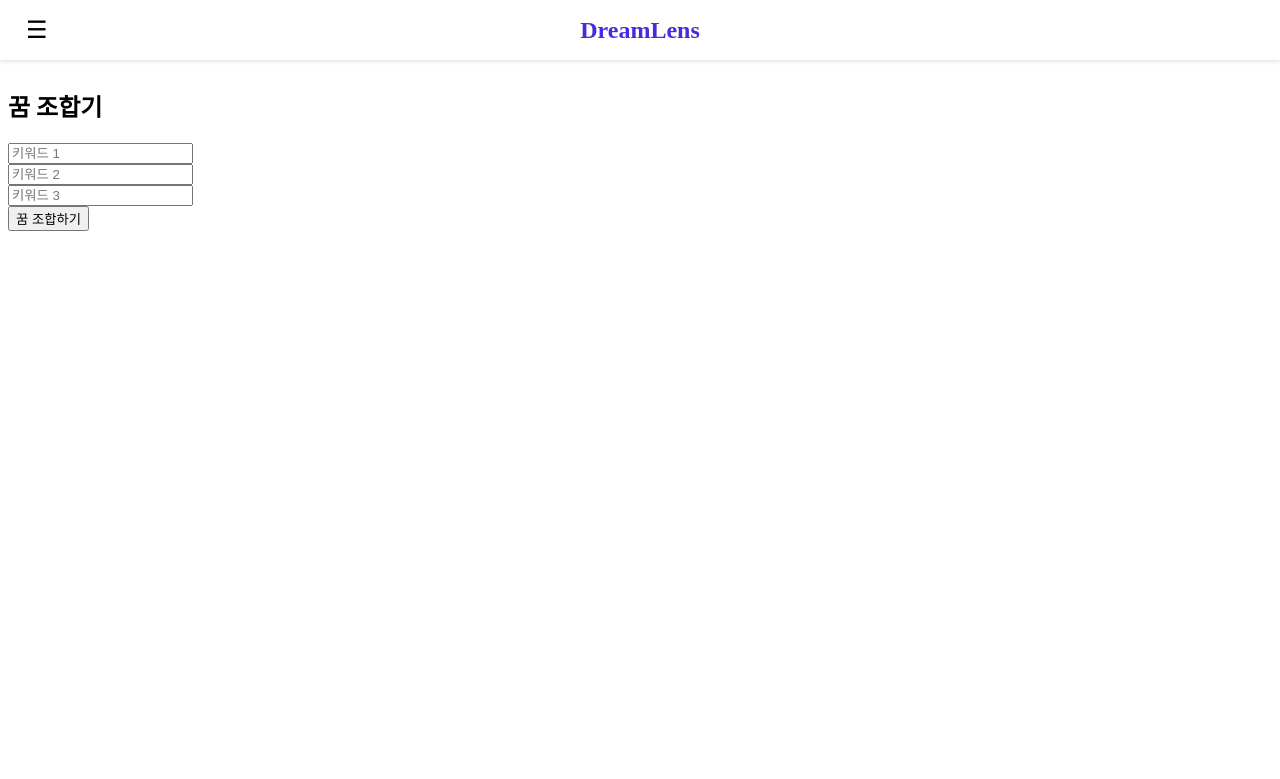
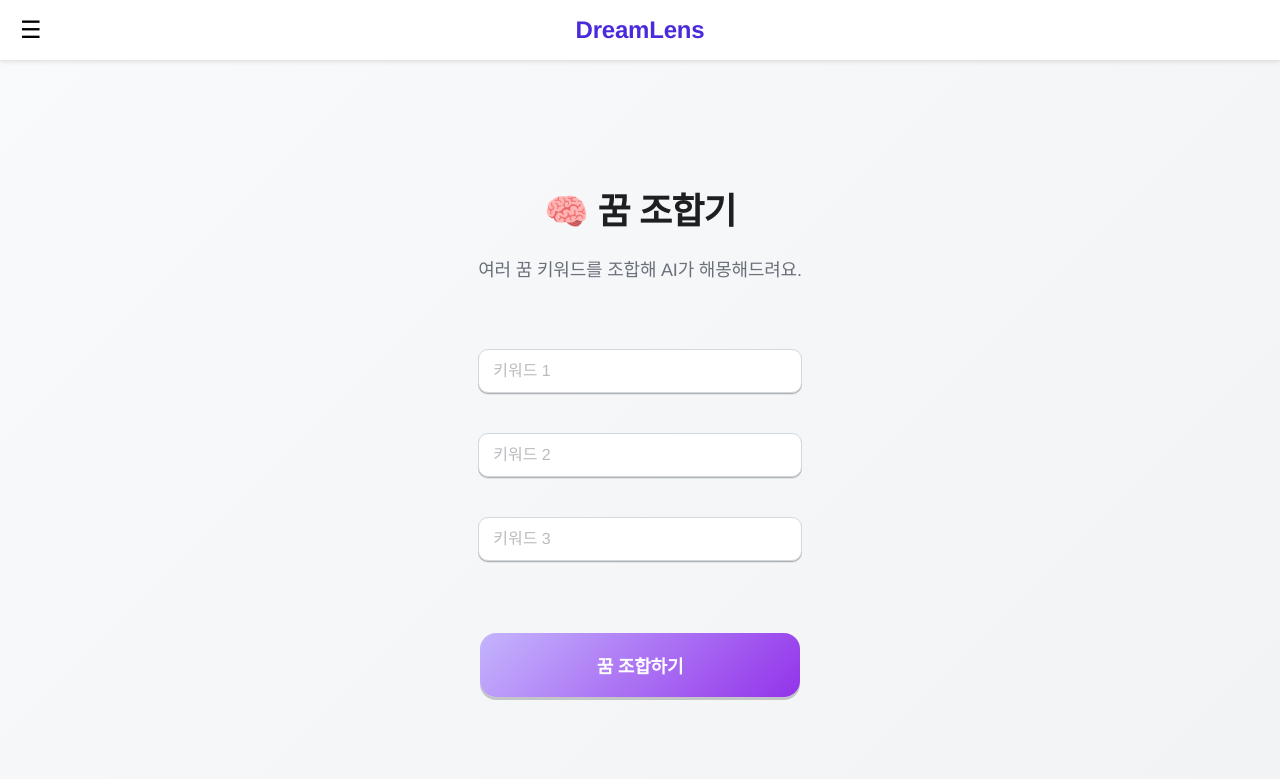
Before and after one commit to dlkara/DreamLens, a Django app: page /combine/ in a window 1280 px wide. Shown: the top 779 px of the page. Run offline with Django 5.2, Linux system fonts and the light colour scheme.

Commit message:
꿈 조합기 css

```diff
--- a/dreamlens_core/static/css/common.css
+++ b/dreamlens_core/static/css/common.css
@@ -1046,10 +1046,53 @@ input[type="date"] {
     -moz-appearance: none;
 }
 
+/* ========== 꿈 조합기 페이지 ========== */
+.combine-page .dream-form {
+    display: flex;
+    flex-direction: column;
+    gap: 1rem;
+    margin-top: 1.5rem;
+}
+
+.combine-page .form-input {
+    width: 100%;
+    padding: 12px 14px;
+    border: 1px solid var(--color-gray-300);
+    border-radius: 10px;
+    font-size: 16px;
+    background-color: var(--color-white);
+    font-family: inherit;
+}
+
+.combine-page .loading-box,
+.combine-page .result-box,
+.combine-page .summary-box {
+    background-color: var(--color-gray-100);
+    border-radius: 10px;
+    padding: 1.2rem;
+    margin-top: 1.5rem;
+    line-height: 1.6;
+    font-size: 15px;
+    white-space: pre-wrap;
+}
+
 /* 폼 그룹 공통 여백 */
 .form-group {
     margin-bottom: 1.5rem;
 }
+
+/* 요약 박스 스타일 */
+.summary-box {
+    text-indent: 0;      /* 전체 들여쓰기 제거 */
+}
+
+.summary-box p {
+    text-indent: 0 !important;
+    margin: 0 !important;
+    padding: 0;
+    line-height: 1.5;
+}
+
 /* ========== 태블릿 스타일 (768px+) ========== */
 @media (min-width: 768px) {
     .interpret-page {
--- a/dreamlens_core/templates/combine.html
+++ b/dreamlens_core/templates/combine.html
@@ -1,45 +1,60 @@
 {% load static %}
-
-{% load static %}
-
 <!DOCTYPE html>
 <html lang="ko">
 <head>
     <meta charset="UTF-8">
     <title>꿈 조합기</title>
+    <meta name="viewport" content="width=device-width, initial-scale=1.0">
+    <link rel="stylesheet" href="{% static 'css/common.css' %}">
     <script src="{% static 'js/combine.js' %}"></script>
 </head>
 <body>
     {% include "header.html" %}
 
-    <h2>꿈 조합기</h2>
+    <div class="main-container combine-page">
+        <div class="container">
+            <div class="page-header text-center">
+                <h1 class="page-title">🧠 꿈 조합기</h1>
+                <p class="page-subtitle">여러 꿈 키워드를 조합해 AI가 해몽해드려요.</p>
+            </div>
 
-    <form method="post" id="dream-form">
+            <form method="post" id="dream-form" class="dream-form">
                 {% csrf_token %}
-        <input type="text" name="kw1" placeholder="키워드 1" value="{{ kw1|default:'' }}"/><br>
-        <input type="text" name="kw2" placeholder="키워드 2" value="{{ kw2|default:'' }}"/><br>
-        <input type="text" name="kw3" placeholder="키워드 3" value="{{ kw3|default:'' }}"/><br>
-        <button type="submit" id="combine-btn" {% if loading %}disabled{% endif %}>
+                <div class="form-group">
+                    <input type="text" name="kw1" placeholder="키워드 1" value="{{ kw1|default:'' }}" class="form-input">
+                </div>
+                <div class="form-group">
+                    <input type="text" name="kw2" placeholder="키워드 2" value="{{ kw2|default:'' }}" class="form-input">
+                </div>
+                <div class="form-group">
+                    <input type="text" name="kw3" placeholder="키워드 3" value="{{ kw3|default:'' }}" class="form-input">
+                </div>
+                <div class="action-buttons">
+                    <button type="submit" id="combine-btn" class="btn btn-primary btn-large" {% if loading %}disabled{% endif %}>
                         꿈 조합하기
                     </button>
+                </div>
             </form>
 
             {% if loading %}
-    <div id="loading-message">🔄 해몽 중입니다...</div>
+            <div id="loading-message" class="loading-box">
+                🔄 해몽 중입니다...
+            </div>
             {% endif %}
 
             {% if interpretation %}
-    <div id="result-block">
+            <div id="result-block" class="result-box">
                 <h3>🔮 해몽 결과는 …</h3>
                 <p>{{ interpretation|linebreaks }}</p>
             </div>
             {% endif %}
 
             {% if summary %}
-    <div id="summary-box">
-        <strong>🧾 요약</strong>
-        <p>{{ summary|linebreaks }}</p>
+                <div id="summary-box" class="summary-box">
+                    <p><strong>🧾 요약</strong><br><br>{{ summary|linebreaksbr }}</p>
                 </div>
             {% endif %}
+        </div>
+    </div>
 </body>
 </html>
```
Lines whose indentation alone changed are shown as unchanged.
